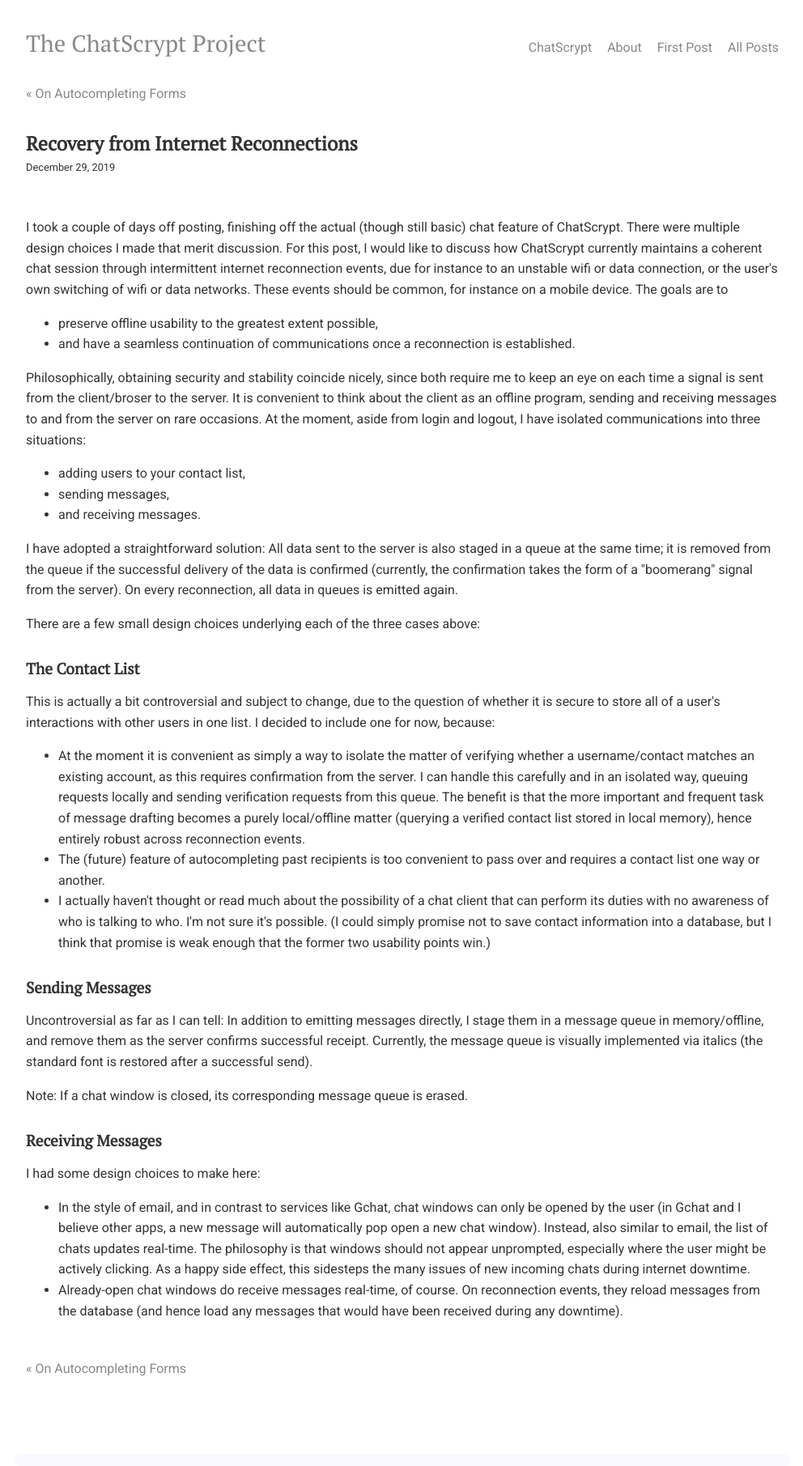
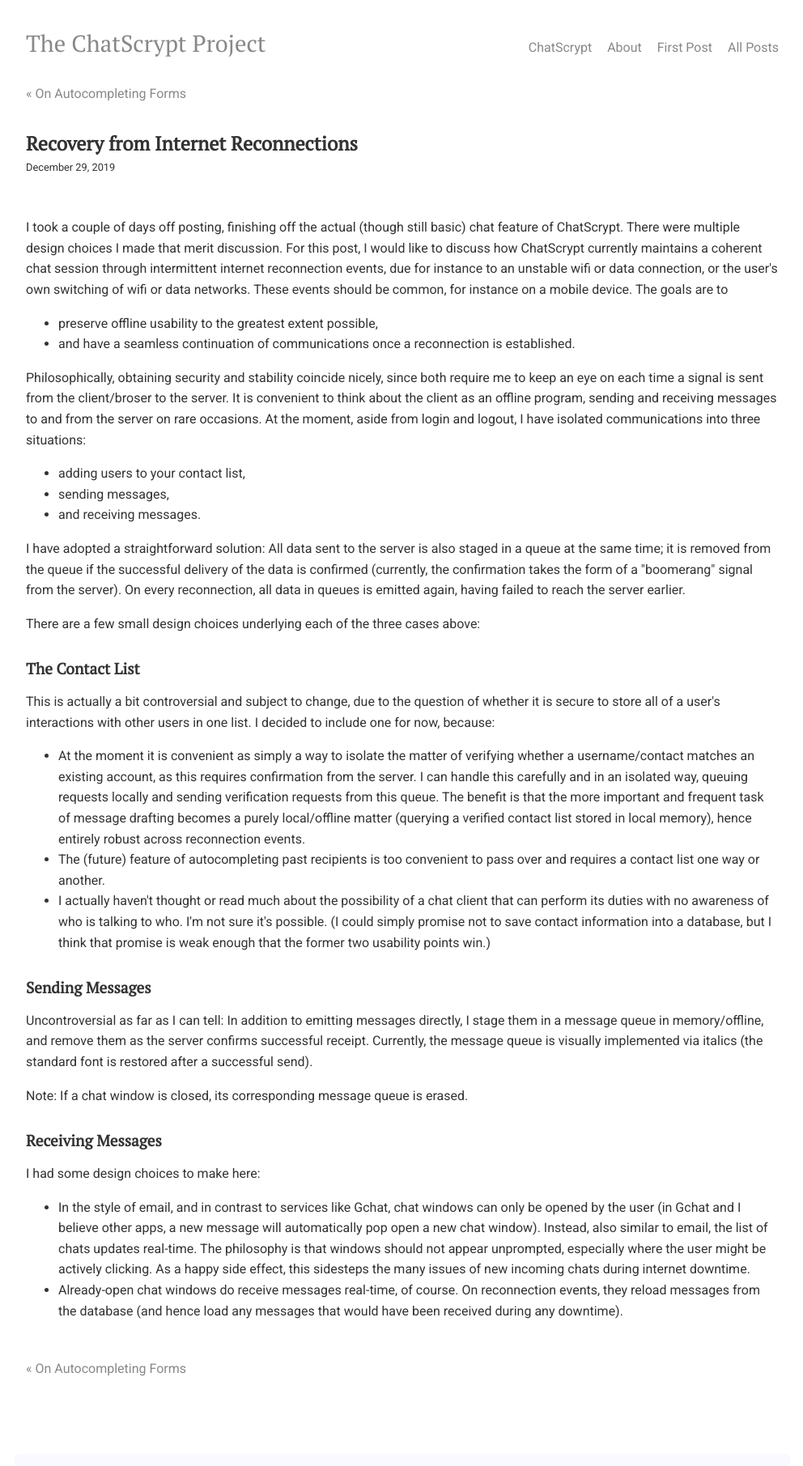
Before and after one commit to chatscrypt/chatscrypt.github.io, a Jekyll site: the page built from _posts/2019-12-29-recovery-from-internet-reconnections.html, in a window 1280 px wide. Shown: the whole page at 81% size, without its empty margins (143-1135 px from the left). Built offline with Jekyll 4.4.1, drawn with Linux system fonts in a browser that asks for light colours; comment, search, counter and statistics services are not loaded.

Commit message:
Update 2019-12-29-recovery-from-internet-reconnections.html

```diff
--- a/_posts/2019-12-29-recovery-from-internet-reconnections.html
+++ b/_posts/2019-12-29-recovery-from-internet-reconnections.html
@@ -21,7 +21,7 @@
 <li> and receiving messages.
 </ul>
 
-<p> I have adopted a straightforward solution: All data sent to the server is also staged in a queue at the same time; it is removed from the queue if the successful delivery of the data is confirmed (currently, the confirmation takes the form of a "boomerang" signal from the server). On every reconnection, all data in queues is emitted again.
+<p> I have adopted a straightforward solution: All data sent to the server is also staged in a queue at the same time; it is removed from the queue if the successful delivery of the data is confirmed (currently, the confirmation takes the form of a "boomerang" signal from the server). On every reconnection, all data in queues is emitted again, having failed to reach the server earlier.
 
 <p> There are a few small design choices underlying each of the three cases above:
 
```
